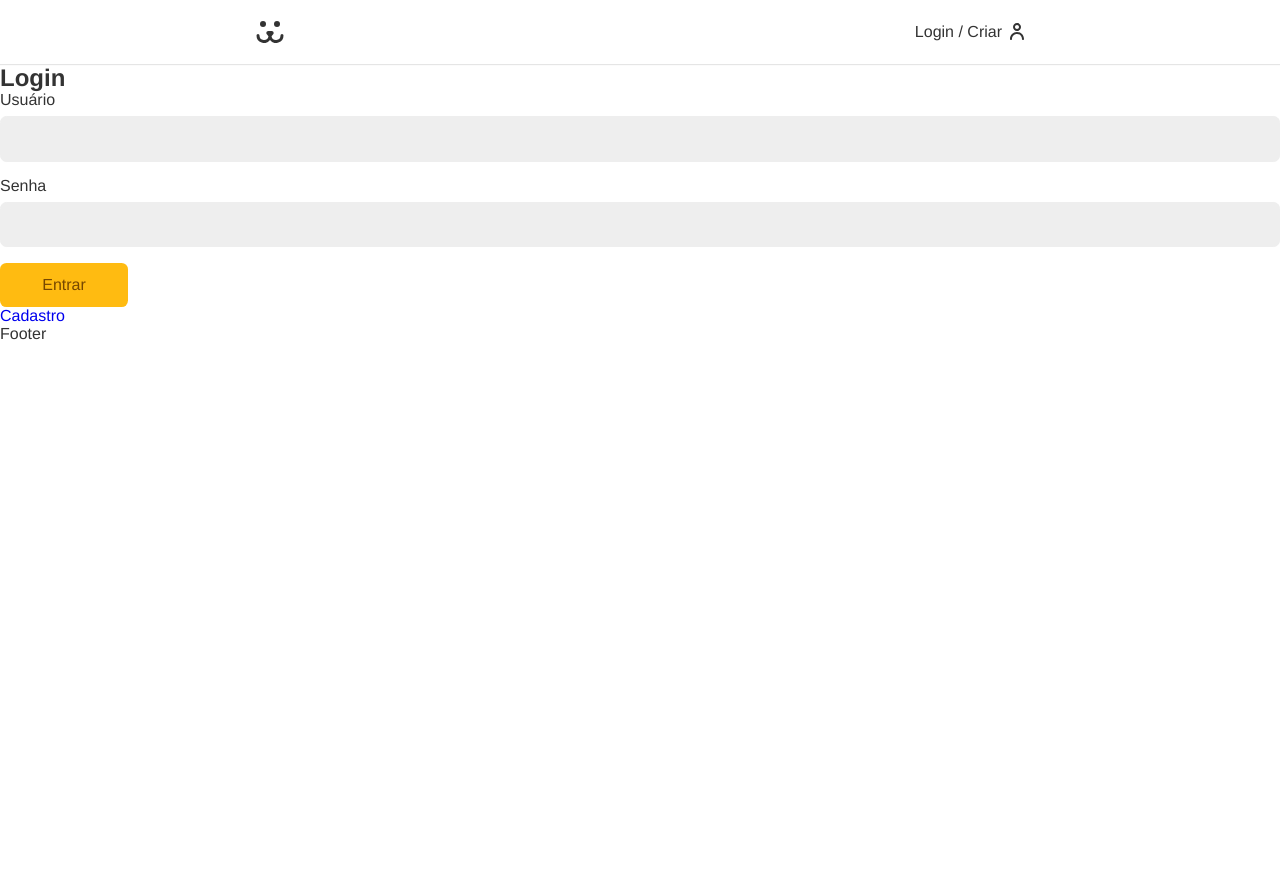
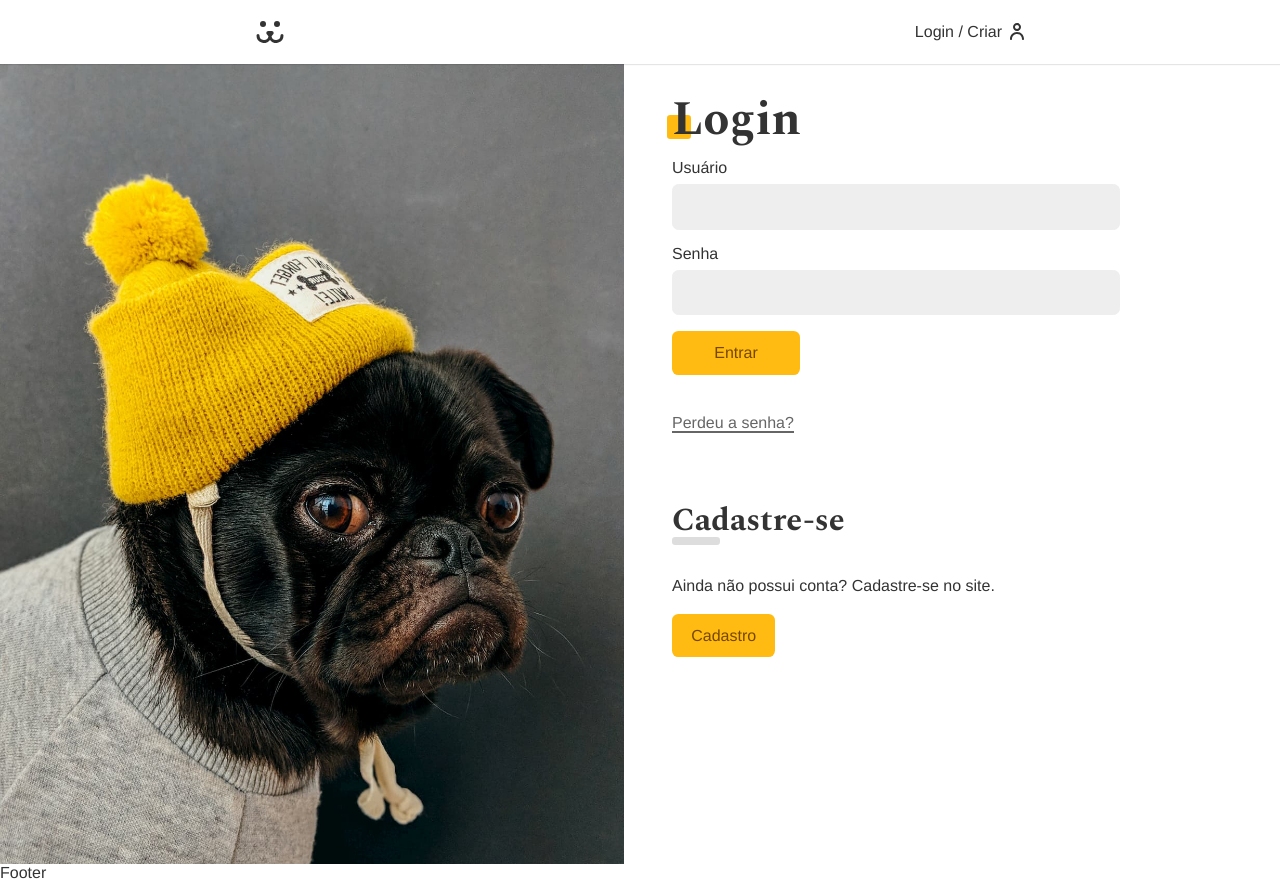
Before and after one commit to jeanwilker/dogs, a React (Create React App) app: page /login in a window 1280 px wide. Before the commit the page ends 800 px from the top, so only its background shows below. Built offline with nearby package versions, Linux system fonts and the light colour scheme.

Commit message:
Cria componete Helper e adiciona estilo nas páginas de login e cadastro.

```diff
--- a/src/App.css
+++ b/src/App.css
@@ -1,3 +1,5 @@
+@import url('https://fonts.googleapis.com/css2?family=Spectral:wght@700&display=swap');
+
 * {
     box-sizing: border-box;
 }
@@ -8,7 +10,7 @@
 
     color: #333;
     --type-first: Helvetica, Arial, sans-serif;
-    --type-second: 'Spectral', Georgia;
+    --type-second: 'Spectral', georgia;
     font-family: var(--type-first);
 }
 
@@ -37,11 +39,12 @@
     display: block;
     font-size: 1rem;
     font-family: var(--type-first);
-    color: 333;
+    color: #333;
 }
 
 a {
     text-decoration: none;
+    color: #333;
 }
 
 .container {
@@ -49,3 +52,39 @@
     padding: 0 1rem;
     margin: 0 auto;
 }
+
+.title {
+    font-family: var(--type-second);
+    line-height: 1;
+    font-size: 3rem;
+    margin: 1rem 0;
+    position: relative;
+    z-index: 1;
+}
+
+.title::after {
+    content: '';
+    display: block;
+    width: 1.5rem;
+    height: 1.5rem;
+    background-color: #fb1;
+
+    position: absolute;
+    bottom: 5px;
+    left: -5px;
+    border-radius: 0.2rem;
+    z-index: -1;
+}
+
+.anime__left {
+    opacity: 0;
+    transform: translateX(-20px);
+    animation: animeLeft 0.3s forwards;
+}
+
+@keyframes animeLeft {
+    to {
+        opacity: 1;
+        transform: initial;
+    }
+}
--- /dev/null
+++ b/src/components/Helper/Error.jsx
@@ -0,0 +1,8 @@
+import React from 'react';
+
+const Error = ({ error }) => {
+    if (!error) return null;
+    return <p style={{ color: '#f31', margin: '1rem 0' }}>{error}</p>;
+};
+
+export default Error;
--- a/src/components/Login/Login.jsx
+++ b/src/components/Login/Login.jsx
@@ -15,14 +15,19 @@
     if (login) return <Navigate to="/conta" />;
     return (
         <>
-            <div className={styles.login}>
+            <section className={styles.login}>
+                <div className={styles.forms}>
                     <Routes>
                         <Route path="/" element={<LoginForm />} />
                         <Route path="criar" element={<LoginCreate />} />
                         <Route path="perdeu" element={<LoginPasswordLost />} />
-                    <Route path="resetar" element={<LoginPasswordReset />} />
+                        <Route
+                            path="resetar"
+                            element={<LoginPasswordReset />}
+                        />
                     </Routes>
                 </div>
+            </section>
         </>
     );
 };
--- a/src/components/Login/Login.module.css
+++ b/src/components/Login/Login.module.css
@@ -0,0 +1,31 @@
+.login {
+    display: grid;
+    grid-template-columns: 1fr 1fr;
+    min-height: 100vh;
+    gap: 2rem;
+}
+.login::before {
+    display: block;
+    content: '';
+    background: url('../../Assets/login.jpg') no-repeat center center;
+    background-size: cover;
+}
+
+.forms {
+    max-width: 30rem;
+    padding: 1rem;
+}
+
+@media (max-width: 40rem) {
+    .login {
+        grid-template-columns: 1fr;
+    }
+
+    .login::before {
+        display: none;
+    }
+
+    .forms {
+        max-width: 100%;
+    }
+}
--- a/src/components/Login/LoginForm/LoginForm.jsx
+++ b/src/components/Login/LoginForm/LoginForm.jsx
@@ -5,6 +5,10 @@
 
 import Button from '../../Forms/Button/Button';
 import Input from '../../Forms/Input/Input';
+import Error from '../../Helper/Error';
+
+import styles from './LoginForm.module.css';
+import stylesBtn from '../../Forms/Button/Button.module.css';
 
 const LoginForm = () => {
     const username = useForms();
@@ -22,9 +26,9 @@
 
     return (
         <>
-            <section>
-                <h1>Login</h1>
-                <form action="" onSubmit={handleSubmit}>
+            <section className="anime__left">
+                <h1 className="title">Login</h1>
+                <form className={styles.form} onSubmit={handleSubmit}>
                     <Input
                         label={'Usuário'}
                         type={'text'}
@@ -43,10 +47,19 @@
                     ) : (
                         <Button>Entrar</Button>
                     )}
+                    <Error error={error} />
+                </form>
+                <Link className={styles.perdeu} to="/login/perdeu">
+                    Perdeu a senha?
+                </Link>
 
-                    {error && <p>{error}</p>}
-                </form>
-                <Link to="/login/criar">Cadastro</Link>
+                <div className={styles.cadastro}>
+                    <h2 className={styles.subtitle}>Cadastre-se</h2>
+                    <p>Ainda não possui conta? Cadastre-se no site.</p>
+                    <Link className={stylesBtn.button} to="/login/criar">
+                        Cadastro
+                    </Link>
+                </div>
             </section>
         </>
     );
--- /dev/null
+++ b/src/components/Login/LoginForm/LoginForm.module.css
@@ -0,0 +1,42 @@
+.form {
+    margin-bottom: 2rem;
+}
+
+.perdeu {
+    display: inline-block;
+    color: #666;
+    padding: 0.5rem 0;
+    line-height: 1;
+}
+
+.perdeu::after {
+    content: '';
+    height: 2px;
+    width: 100%;
+    background-color: currentColor;
+    display: block;
+}
+
+.cadastro {
+    margin-top: 4rem;
+}
+
+.cadastro p {
+    margin-top: 2rem;
+    margin-bottom: 2rem;
+}
+
+.subtitle {
+    font-family: var(--type-second);
+    line-height: 1;
+    font-size: 2rem;
+}
+
+.subtitle::after {
+    content: '';
+    display: block;
+    background-color: #ddd;
+    height: .5rem;
+    width: 3rem;
+    border-radius: .2rem;
+}
```
Lines whose indentation alone changed are shown as unchanged.
